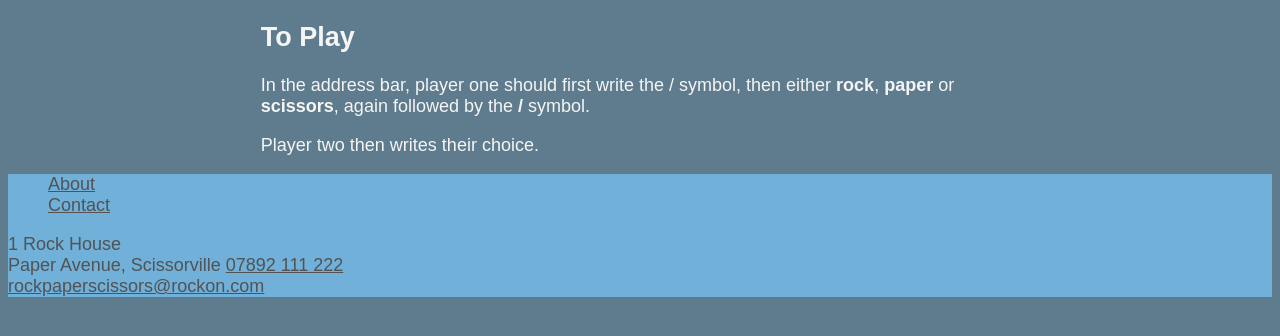
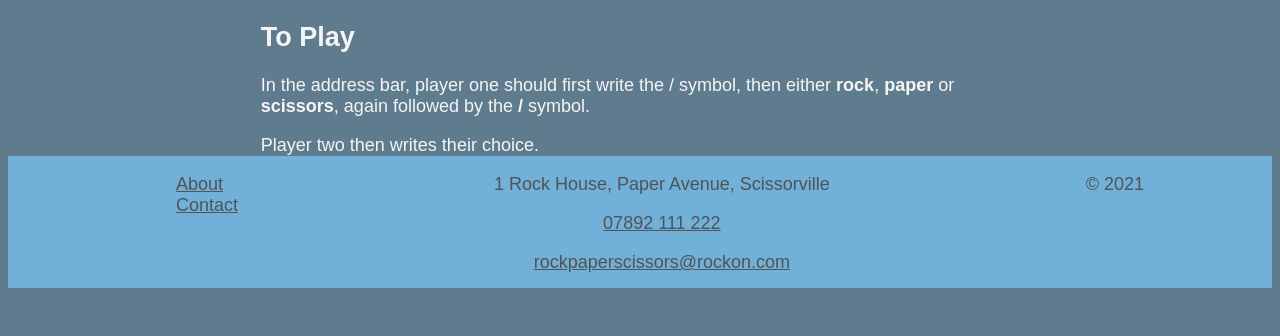
Before and after one commit to sarahclarke-skc/week_03_weekend_homework_rock_paper_scissors, a Flask app: page / in a window 1280 px wide. Shown: the part 145-481 px from the top of the page. Run offline with Flask 2, Linux system fonts and the light colour scheme.

Commit message:
Footer CSS

```diff
--- a/static/style.css
+++ b/static/style.css
@@ -54,16 +54,23 @@
 }
 
 footer {
-color: #FFF;
 background: rgb(113, 176, 216);
 width: 100%;
+display: flex;
+flex-flow: row;
+justify-content: space-around;
+}
+
+.contact {
+    text-align: center;
+    padding-bottom: 15px;
 }
 
 footer ul li a {
     color: #515355;
     font-weight: 400;
     font-family: Arial, Helvetica, sans-serif;
-    list-style: unset;
+    list-style: none;
 }
 
 footer ul li a:hover {
--- a/templates/base.html
+++ b/templates/base.html
@@ -27,22 +27,26 @@
 
         {% block content %}
 
+        {% endblock %}
+
         </main>
-        {% endblock %}
+
         <footer class="footer">
 
             <ul class="links">
                 <li><a href="#">About</a></li>
                 <li><a href="#"> Contact</a></li>
             </ul>
+            <div class='footer-container'>
 
-            <p>
-                1 Rock House <br> Paper Avenue, Scissorville
+                    <p>1 Rock House, Paper Avenue, Scissorville</p>
+                <div class='contact'>
+                    <p><a href="#">07892 111 222</a></p>
+                    <a href="#">rockpaperscissors@rockon.com</a>
+                </div>
+            </div>
 
-                <a href="#">07892 111 222</a>
-                <br>
-                <a href="#">rockpaperscissors@rockon.com</a>
-            </p>
+            <p>© 2021</p>
 
         </footer>
     </body>
```
Also changed, not shown: templates/result.html (+4 -3 lines).
